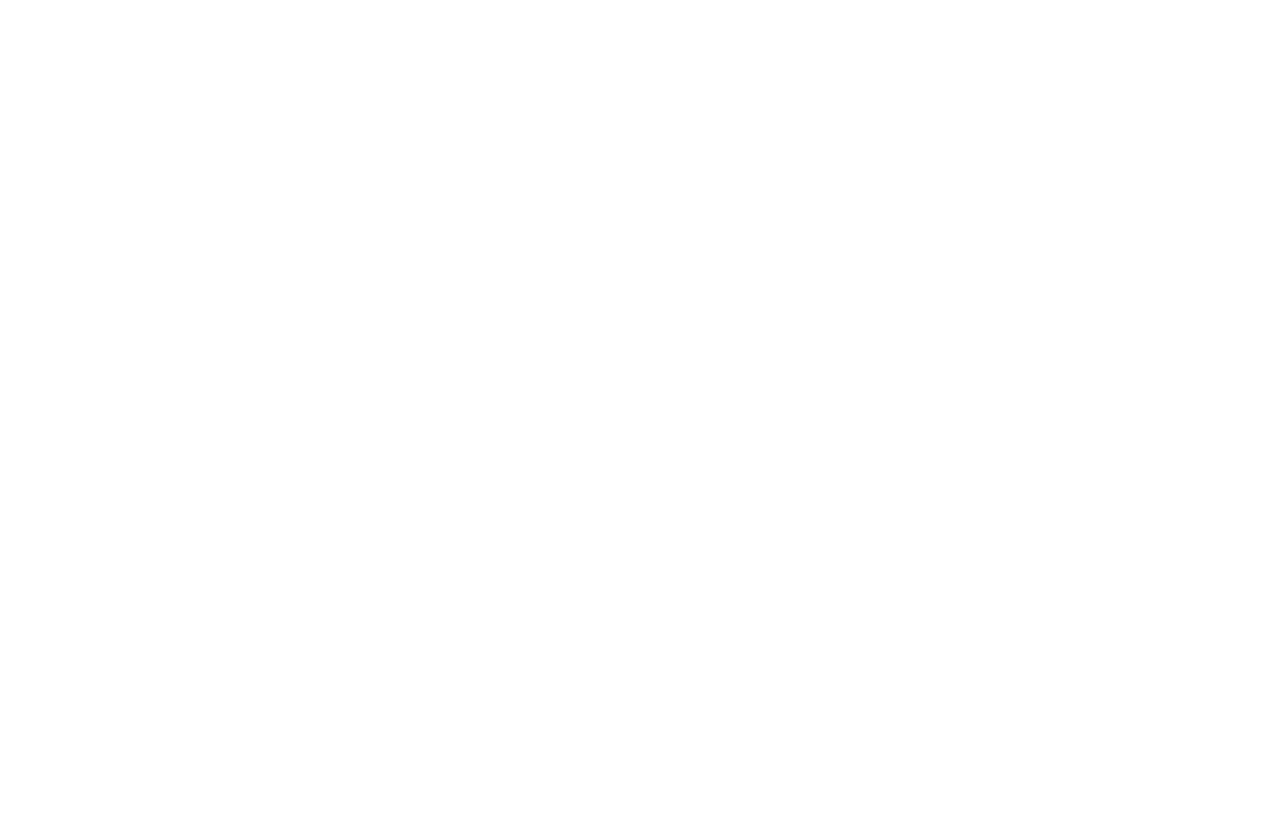
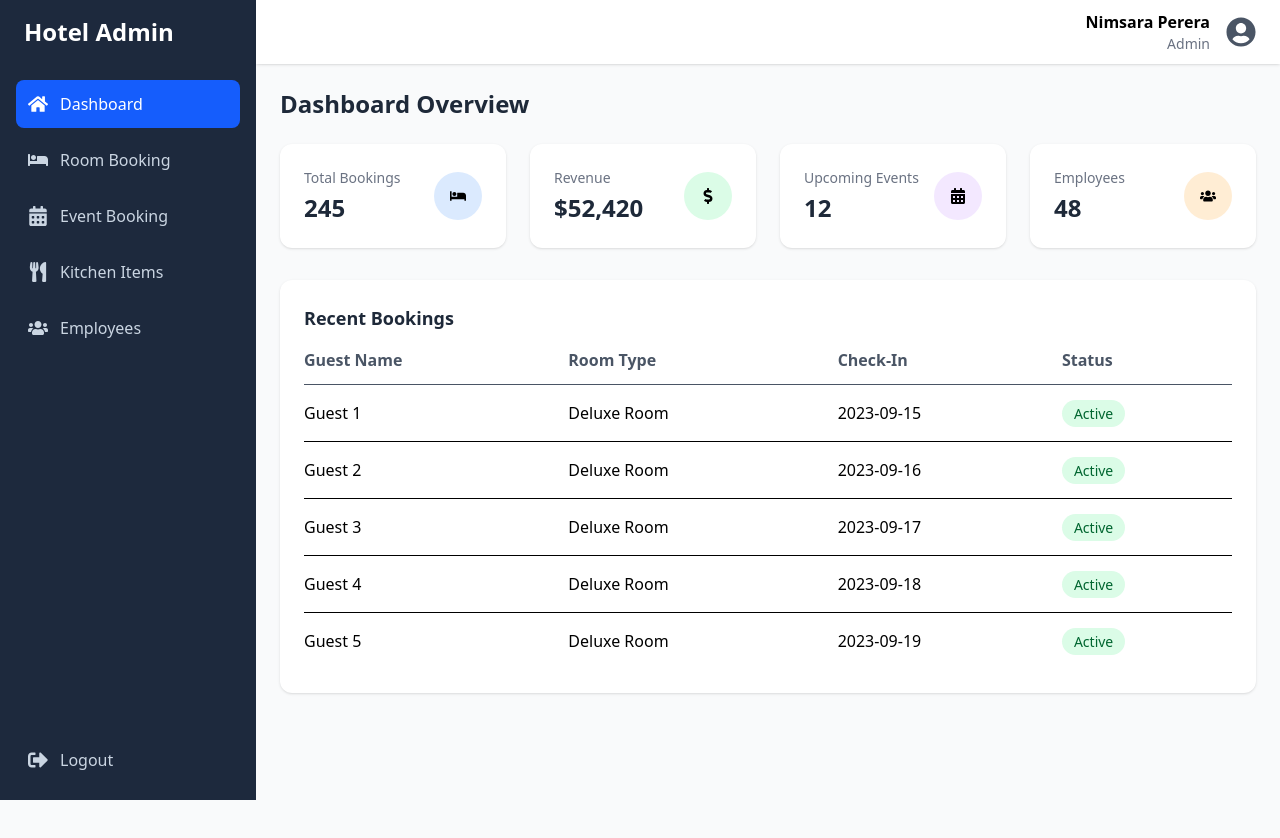
Before and after one commit to HeshanJay/hotel-manager-app, a React (Vite) app in the folder frontend/: page /dashboard in a window 1280 px wide. Before the commit this address had no page. Shown: the top 838 px of the page. Before the commit the page ends 800 px from the top, so only its background shows below. Built offline with nearby package versions, Linux system fonts and the light colour scheme.

Commit message:
new chnages added to login

```diff
--- a/frontend/src/App.jsx
+++ b/frontend/src/App.jsx
@@ -15,9 +15,9 @@
     <div>
       <Router>
         <Routes>
-          <Route path="/event" element={<Login />} />
+        <Route path="/" element={<Login />} />
           <Route
-            path="/"
+            path="/dashboard"
             element={
               <div className="relative min-h-screen bg-gray-50">
                 <Sidebar />
--- a/frontend/src/Components/Sidebar.jsx
+++ b/frontend/src/Components/Sidebar.jsx
@@ -10,7 +10,7 @@
 
 const Sidebar = () => {
   const menuItems = [
-    { name: "Dashboard", icon: <FaHome />, path: "/" }, // Added Dashboard
+    { name: "Dashboard", icon: <FaHome />, path: "/dashboard" }, // Added Dashboard
     { name: "Room Booking", icon: <FaBed />, path: "/room-booking" },
     { name: "Event Booking", icon: <FaCalendarAlt />, path: "/event-booking" },
     { name: "Kitchen Items", icon: <FaUtensils />, path: "/kitchenForm" },
--- a/frontend/src/Pages/Login.jsx
+++ b/frontend/src/Pages/Login.jsx
@@ -15,7 +15,7 @@
 
     if (username === hardcodedUsername && password === hardcodedPassword) {
       setError("");
-      navigate("/event-booking");
+      navigate("/dashboard");
     } else {
       setError("Invalid username or password");
     }
```
